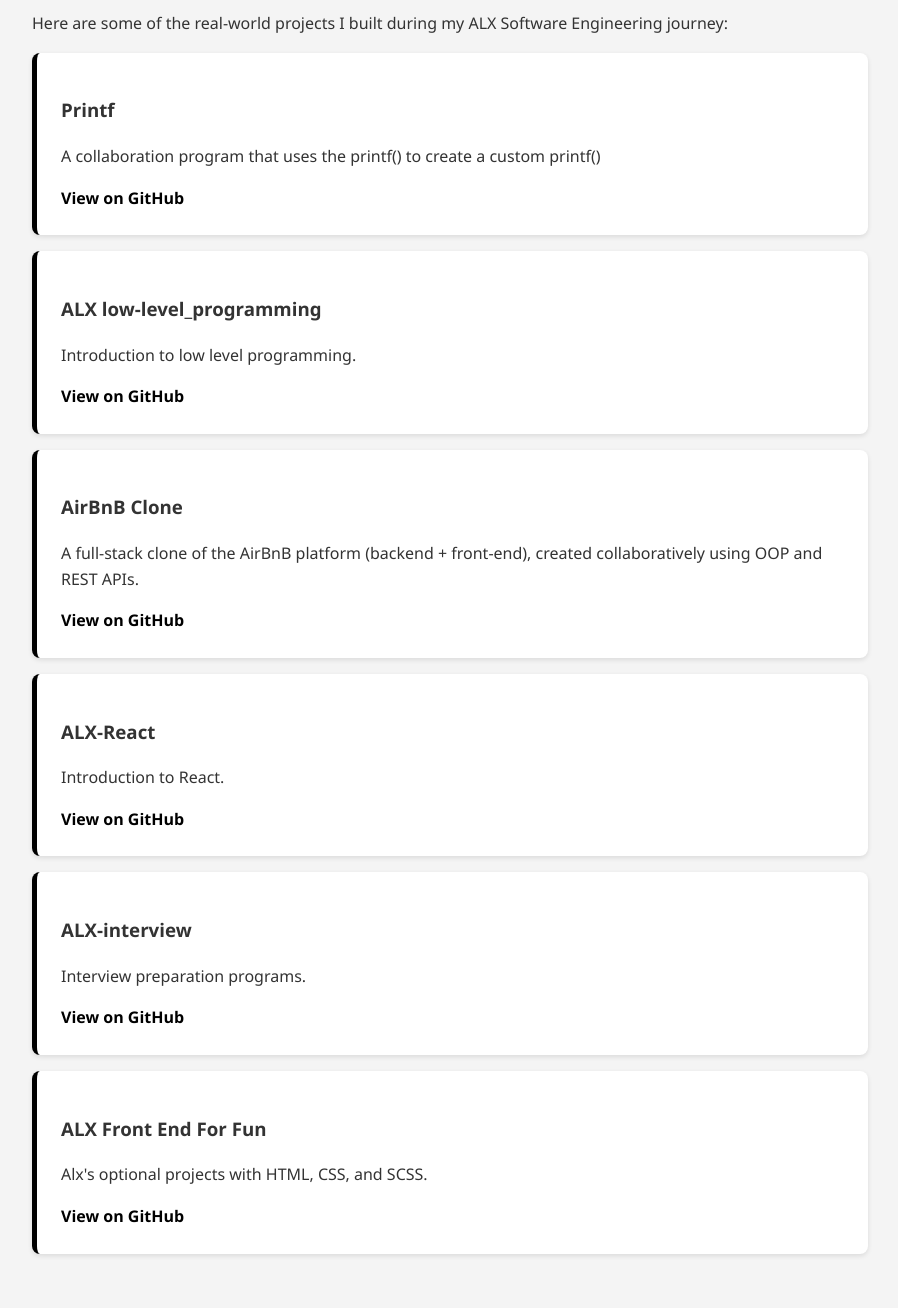
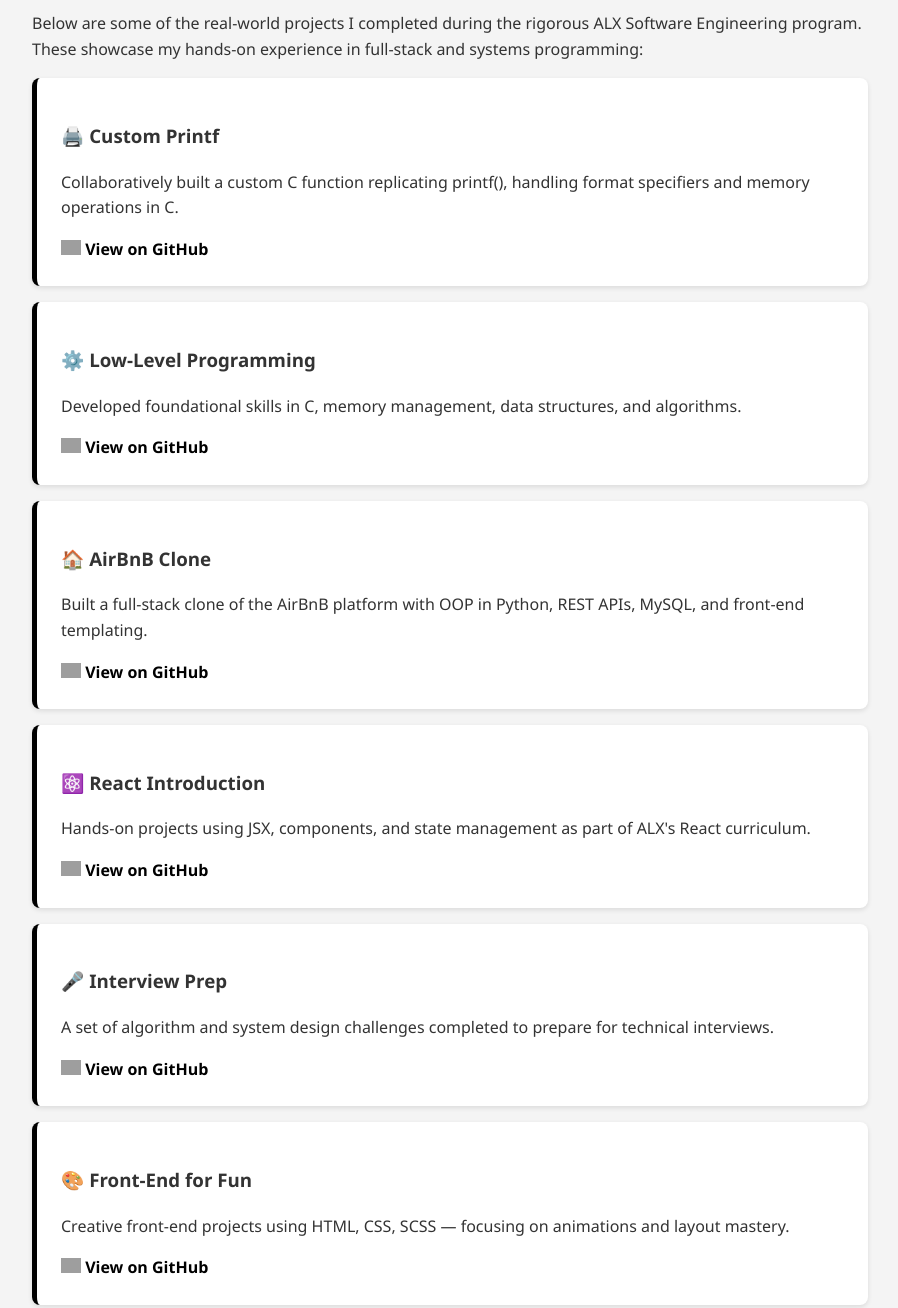
Before and after one commit to ntswakikekana/Personal_website, a plain HTML site: page index.html in a window 1280 px wide. Shown: the part 1880-3188 px from the top of the page, without its empty margins (190-1088 px from the left). Drawn offline with nearby package versions, Linux system fonts and the light colour scheme; grey boxes are pictures that could not be loaded.

Commit message:
personalize index.html

```diff
--- a/index.html
+++ b/index.html
@@ -73,48 +73,61 @@
 
     <section id="projects" class="projects">
   <h2>💻 Projects</h2>
-        <p>Here are some of the real-world projects I built during my ALX Software Engineering journey:</p>
+  <p>Below are some of the real-world projects I completed during the rigorous ALX Software Engineering program. These showcase my hands-on experience in full-stack and systems programming:</p>
 
   <div class="project-grid">
 
     <div class="project-card">
-            <h3>Printf</h3>
-            <p>A collaboration program that uses the printf() to create a custom printf()</p>
-            <a href="https://github.com/SiphepheloKhanyile/printf" target="_blank">View on GitHub</a>
+      <h3>🖨️ Custom Printf</h3>
+      <p>Collaboratively built a custom C function replicating printf(), handling format specifiers and memory operations in C.</p>
+      <a href="https://github.com/SiphepheloKhanyile/printf" target="_blank">
+        <img src="https://cdn.jsdelivr.net/gh/devicons/devicon/icons/github/github-original.svg" alt="GitHub" width="20"> View on GitHub
+      </a>
     </div>
 
     <div class="project-card">
-            <h3>ALX  low-level_programming</h3>
-            <p>Introduction to low level programming.</p>
-            <a href="https://github.com/ntswaki1934/alx-low_level_programming" target="_blank">View on GitHub</a>
+      <h3>⚙️ Low-Level Programming</h3>
+      <p>Developed foundational skills in C, memory management, data structures, and algorithms.</p>
+      <a href="https://github.com/ntswaki1934/alx-low_level_programming" target="_blank">
+        <img src="https://cdn.jsdelivr.net/gh/devicons/devicon/icons/github/github-original.svg" alt="GitHub" width="20"> View on GitHub
+      </a>
     </div>
 
     <div class="project-card">
-            <h3>AirBnB Clone</h3>
-            <p>A full-stack clone of the AirBnB platform (backend + front-end), created collaboratively using OOP and REST APIs.</p>
-            <a href="https://github.com/ntswakikekana/AirBnB_clone" target="_blank">View on GitHub</a>
+      <h3>🏠 AirBnB Clone</h3>
+      <p>Built a full-stack clone of the AirBnB platform with OOP in Python, REST APIs, MySQL, and front-end templating.</p>
+      <a href="https://github.com/ntswakikekana/AirBnB_clone" target="_blank">
+        <img src="https://cdn.jsdelivr.net/gh/devicons/devicon/icons/github/github-original.svg" alt="GitHub" width="20"> View on GitHub
+      </a>
     </div>
 
     <div class="project-card">
-            <h3>ALX-React</h3>
-            <p>Introduction to React.</p>
-            <a href="https://github.com/ntswakikekana/alx-react" target="_blank">View on GitHub</a>
+      <h3>⚛️ React Introduction</h3>
+      <p>Hands-on projects using JSX, components, and state management as part of ALX's React curriculum.</p>
+      <a href="https://github.com/ntswakikekana/alx-react" target="_blank">
+        <img src="https://cdn.jsdelivr.net/gh/devicons/devicon/icons/github/github-original.svg" alt="GitHub" width="20"> View on GitHub
+      </a>
     </div>
 
     <div class="project-card">
-            <h3>ALX-interview</h3>
-            <p>Interview preparation programs.</p>
-            <a href="https://github.com/ntswakikekana/alx-interview" target="_blank">View on GitHub</a>
+      <h3>🎤 Interview Prep</h3>
+      <p>A set of algorithm and system design challenges completed to prepare for technical interviews.</p>
+      <a href="https://github.com/ntswakikekana/alx-interview" target="_blank">
+        <img src="https://cdn.jsdelivr.net/gh/devicons/devicon/icons/github/github-original.svg" alt="GitHub" width="20"> View on GitHub
+      </a>
     </div>
 
     <div class="project-card">
-            <h3>ALX Front End For Fun</h3>
-            <p>Alx's optional projects with HTML, CSS, and SCSS.</p>
-            <a href="https://github.com/ntswakikekana/alx-frontend-for-fun" target="_blank">View on GitHub</a>
+      <h3>🎨 Front-End for Fun</h3>
+      <p>Creative front-end projects using HTML, CSS, SCSS — focusing on animations and layout mastery.</p>
+      <a href="https://github.com/ntswakikekana/alx-frontend-for-fun" target="_blank">
+        <img src="https://cdn.jsdelivr.net/gh/devicons/devicon/icons/github/github-original.svg" alt="GitHub" width="20"> View on GitHub
+      </a>
     </div>
 
   </div>
 </section>
+
 
   </section>
 
```
Lines whose indentation alone changed are shown as unchanged.
